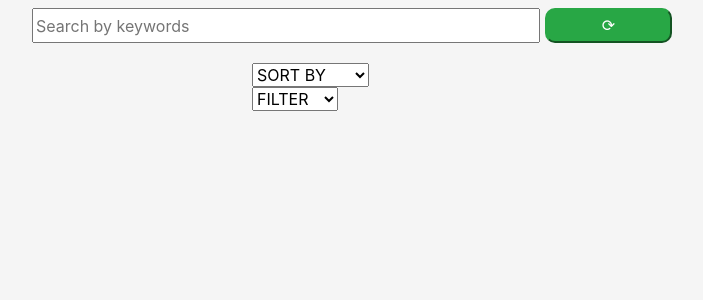
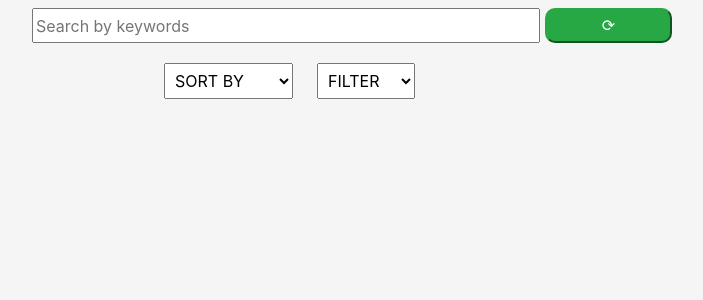
Before and after one commit to md98uddin/GiphySearchAPI, a React (Create React App) app: page / in a window 1280 px wide. Shown: the top 300 px of the page, without its empty margins (288-991 px from the left). Built offline with nearby package versions, Linux system fonts and the light colour scheme; no server answers.

Commit message:
updated selection styling completed close #12

```diff
--- a/src/components/FilterOptions.jsx
+++ b/src/components/FilterOptions.jsx
@@ -2,7 +2,7 @@ import React from "react";
 
 const FilterOptions = () => {
   return (
-    <select>
+    <select id="select-numbers">
       <option value="none">FILTER</option>
       <option value="recent">TOP 20</option>
       <option value="oldest">TOP 100</option>
--- a/src/components/SortOptions.jsx
+++ b/src/components/SortOptions.jsx
@@ -2,7 +2,7 @@ import React from "react";
 
 const SelectOptions = () => {
   return (
-    <select>
+    <select id="select-time">
       <option value="none">SORT BY</option>
       <option value="recent">Most Recent</option>
       <option value="oldest">Oldest</option>
--- a/src/index.css
+++ b/src/index.css
@@ -61,7 +61,7 @@ code {
   line-height: 1.2;
 }
 #select-filter {
-  width: 200px;
+  width: 400px;
   margin: 20px auto;
 }
 
@@ -69,3 +69,9 @@ code {
   overflow-y: hidden !important;
   height: 100% !important;
 }
+
+#select-numbers,
+#select-time {
+  padding: 6px;
+  margin: 0px 12px;
+}
```
